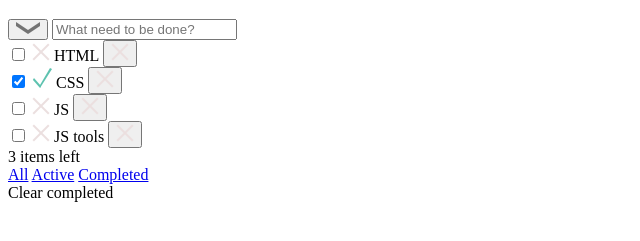
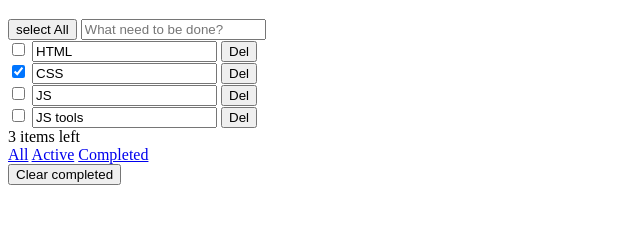
Before and after one commit to ok-technopolis-autumn-2017/Ivan_Kylchik, a plain HTML site: page todos.html in a window 1280 px wide. Shown: the part 61-302 px from the top of the page, without its empty margins (0-640 px from the left). Drawn offline with Linux system fonts and the light colour scheme.

Commit message:
New changes according to last lecture

```diff
--- a/todos.html
+++ b/todos.html
@@ -5,72 +5,47 @@
 	<title>TODOS</title>
 </head>
 <body>
-	<div class="window">
 	<div class="header">
 		<h1 class="header_title">TODOS</h1>
 	</div>
 	<div class="main-body">
-			<form class="main-form">
 		<div class="main-body_header">
-					<button class="select-all">
-						<img src="icons/select-all.png" alt="Select All">
-					</button>
-					<input type="text" placeholder="What need to be done?">
+			<button class="select-all" aria-label="Отметить все как выполненное">select All</button>
+			<input type="text" placeholder="What need to be done?" aria-label="Поле для ввода новой задачи">
 		</div>
 		<div class="main-body_elements">
 			<div class="element">
-						<input class="checkBox" type="checkbox">
-							<img src="icons/close.png" alt="Delete">
-						</input>
-						HTML
-						<button class="delete-button">
-							<img src="icons/close.png" alt="Delete">
-						</button>
+				<input class="checkBox" type="checkbox" aria-label="Пометить как выполненное"/>
+				<input value="HTML" aria-label="Задача: HTML"/>
+				<button class="delete-button" aria-label="Удалить данную задачу">Del</button>
 			</div>
 			<div class="element">
-						<input class="checkBox" type="checkbox" checked="checked">
-							<img src="icons/completed.png" alt="Delete">
-						</input>
-						CSS
-						<button class="delete-button">
-							<img src="icons/close.png" alt="Delete">
-						</button>
+				<input class="checkBox" type="checkbox" checked="checked" aria-label="Пометить как невыполненное"/>
+				<input value="CSS" aria-label="Задача: CSS"/>
+				<button class="delete-button" aria-label="Удалить данную задачу">Del</button>
 			</div>
 			<div class="element">
-						<input class="checkBox" type="checkbox">
-							<img src="icons/close.png" alt="Delete">
-						</input>
-						JS
-						<button class="delete-button">
-							<img src="icons/close.png" alt="Delete">
-						</button>
+				<input class="checkBox" type="checkbox" aria-label="Пометить как выполненное"/>
+				<input value="JS" aria-label="Задача: JS"/>
+				<button class="delete-button" aria-label="Удалить данную задачу">Del</button>
 			</div>
 			<div class="element">
-						<input class="checkBox" type="checkbox">
-							<img src="icons/close.png" alt="Delete">
-						</input>
-						JS tools
-						<button class="delete-button">
-							<img src="icons/close.png" alt="Delete">
-						</button>
+				<input class="checkBox" type="checkbox" aria-label="Пометить как выполненное"/>
+				<input value="JS tools" aria-label="Задача: JS tools"/>
+				<button class="delete-button" aria-label="Удалить данную задачу">Del</button>
 			</div>
 		</div>
-			</form>
 	</div>
 	<div class="footer">
-			<div class="footer_left">
+		<div class="footer_left" aria-label="Количество не выполненных задач: 3">
 			3 items left
 		</div>
 		<div class="footer_filters">
-				<a class="filter" href="#">All</a>
-            	<a class="filter" href="#">Active</a>
-            	<a class="filter" href="#">Completed</a>
+			<a class="filter" href="#" aria-label="Фильтр: показать все элементы">All</a>
+        	<a class="filter" href="#" aria-label="Фильтр: показать невыполненное">Active</a>
+        	<a class="filter" href="#" aria-label="Фильтр: показать выполненное">Completed</a>
 		</div>
-			<div class="footer_clear-completed">
-				Clear completed
+		<button class="delete-completed" aria-label="Удалить все выполненные задачи">Clear completed</button>
 	</div>
-		</div>
-	</div>
-
 </body>
 </html>
```
Lines whose indentation alone changed are shown as unchanged.
